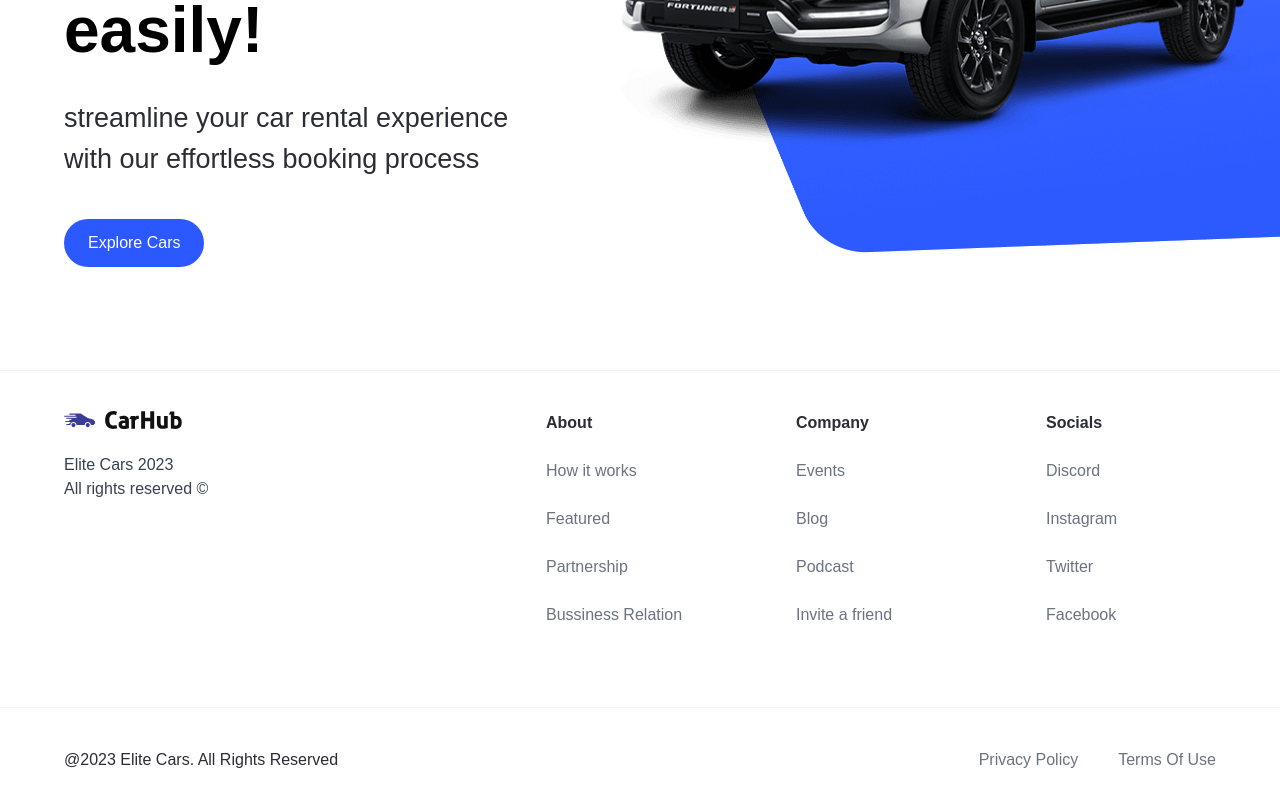
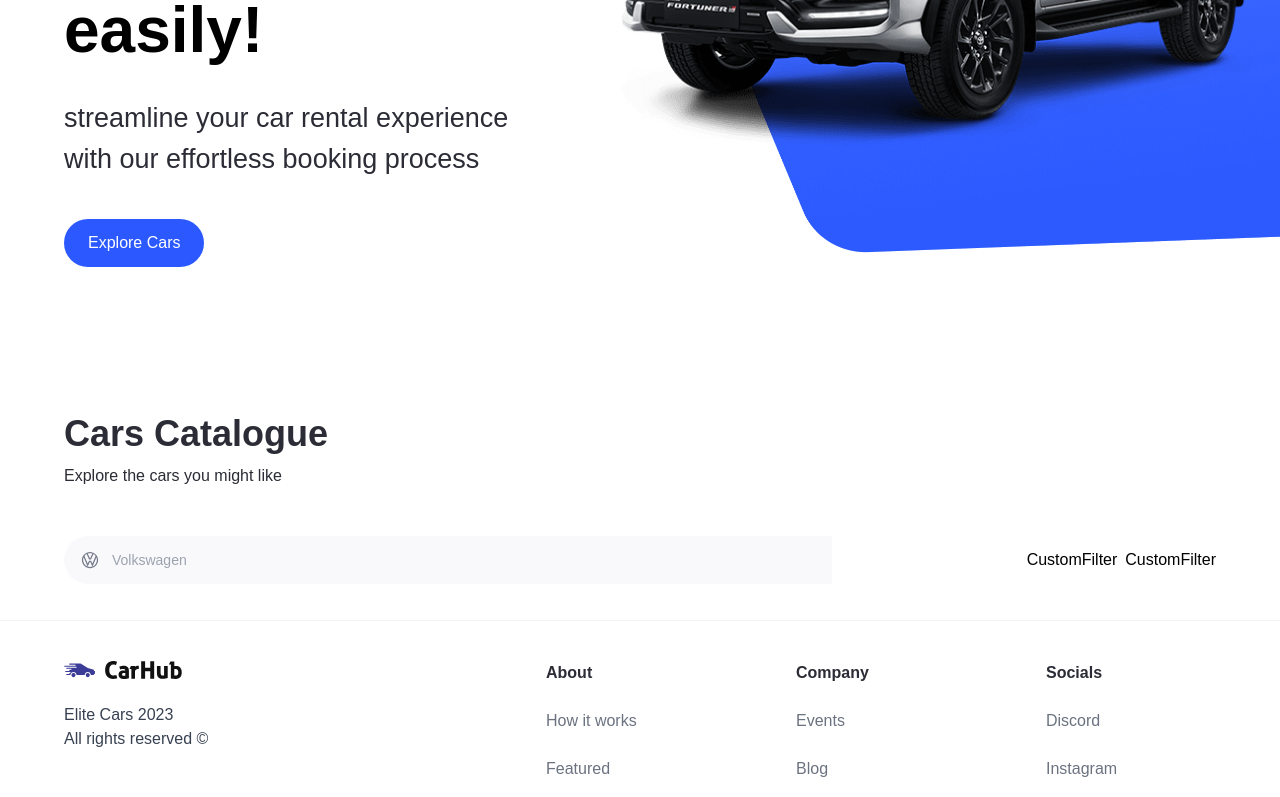
Before and after one commit to mohammed706/car_rent, a Next.js app: page / in a window 1280 px wide. Shown: the part 450-1247 px from the top of the page. Built offline with nearby package versions, Linux system fonts and the light colour scheme.

Commit message:
SearchBar in Car Catalogue

```diff
--- a/app/page.tsx
+++ b/app/page.tsx
@@ -1,10 +1,28 @@
-import { Hero } from "@/components"
+import { Hero ,SearchBar,CustomFilter} from "@/components"
 
 
 export default function Home() {
   return (
     <main className="overflow-hidden">
       <Hero />
+      <div className="mt-12 padding-x padding-y max-width">
+        <div className="home__text-container">
+          <h1 className="text-4xl font-extrabold">
+            Cars Catalogue
+          </h1>
+          <p>
+            Explore the cars you might like
+          </p>
+        </div>
+        <div className="home__filters">
+          <SearchBar />
+
+          <div className="home__filter-container">
+            <CustomFilter />
+            <CustomFilter />
+          </div>
+        </div>
+      </div>
     </main>
   )
 }
--- /dev/null
+++ b/components/CustomFilter.tsx
@@ -0,0 +1,9 @@
+import React from 'react'
+
+const CustomFilter = () => {
+  return (
+    <div>CustomFilter</div>
+  )
+}
+
+export default CustomFilter
--- /dev/null
+++ b/components/SearchBar.tsx
@@ -0,0 +1,19 @@
+"use client"
+import React,{useState} from 'react'
+import SearchManufacture from './SearchManufacture'
+
+const SearchBar = () => {
+  const[manuFacture,setManuFature]=useState('')
+  const handleSearch = () => {
+    console.log("Hello")
+  }
+  return (
+    <form className="searchbar" onSubmit={handleSearch}>
+      <div className="searchbar__item">
+        <SearchManufacture manuFacture={manuFacture} setManuFature={setManuFature}/>
+      </div>
+    </form>
+  )
+}
+
+export default SearchBar
--- /dev/null
+++ b/components/SearchManufacture.tsx
@@ -0,0 +1,58 @@
+"use client"
+import React ,{useState}from 'react'
+import { Combobox,Transition } from '@headlessui/react'
+import { SearchManuFactureProps } from '@/types'
+import { manufacturers } from '@/constants'
+import  Image  from 'next/image';
+
+const SearchManufacture = ({manuFacture,setManuFature}:SearchManuFactureProps) => {
+    const [query,setQuery]=useState("")
+    const filteredManufactrers = query === "" ? manufacturers: manufacturers.filter((item)=>(
+        item.toLowerCase().replace(/\s+/g,"").includes(query.toLowerCase().replace(/\s+/g,""))
+    ))
+  return (
+    <div className='search-manufacturer'>
+        <Combobox value={manuFacture} onChange={setManuFature}>
+            <div className="relative w-full">
+                <Combobox.Button className="absolute top-[14px]">
+                    <Image src="/car-logo.svg" className='ml-4' alt='Car Logo' width={20} height={20}/>
+                </Combobox.Button>
+                <Combobox.Input className="search-manufacturer__input" placeholder='Volkswagen' displayValue={(manuFacture:string) => manuFacture} onChange={(e)=>setQuery(e.target.value)}/>
+                <Transition
+                 as={React.Fragment}
+                 leave="transition ease-in duration-100"
+                 leaveFrom='opacity-100'
+                 leaveTo='opacity-0'
+                 afterLeave={()=>setQuery("")}
+                >
+                    <Combobox.Options>
+                        {filteredManufactrers.map((item)=>(
+                            <Combobox.Option
+                                value={item}
+                                key={item}
+                                className={({active}) => `relative search-manufacturer__option ${active ?'bg-primary-blue text-white':'text-gray-900'}`}
+                            >
+                            {({ selected, active }) => (
+                                <>
+                                    <span className={`block truncate ${selected ? "font-medium" : "font-normal"}`}>
+                                    {item}
+                                    </span>
+
+                                    {/* Show an active blue background color if the option is selected */}
+                                    {selected ? (
+                                    <span className={`absolute inset-y-0 left-0 flex items-center pl-3 ${active? "text-white": "text-pribg-primary-purple"}`}
+                                    ></span>
+                                    ) : null}
+                                </>
+                            )}
+                            </Combobox.Option>
+                        ))}
+                    </Combobox.Options>
+                </Transition>
+            </div>
+        </Combobox>
+    </div>
+  )
+}
+
+export default SearchManufacture
--- a/package.json
+++ b/package.json
@@ -9,6 +9,7 @@
     "lint": "next lint"
   },
   "dependencies": {
+    "@headlessui/react": "^1.7.16",
     "@types/node": "20.4.6",
     "@types/react": "18.2.18",
     "@types/react-dom": "18.2.7",
--- a/types/index.ts
+++ b/types/index.ts
@@ -6,3 +6,8 @@ export interface CustomButtonProps {
     btnType?: "button" | "submit";
     handleClick?:MouseEventHandler<HTMLButtonElement>
 }
+
+export interface SearchManuFactureProps{
+    manuFacture:string;
+    setManuFature:(manuFacture:string)=>void;
+}
```
Also changed, not shown: components/index.ts (+7 -1 lines), 1 other file (tests, documents, lock files or other folders).
